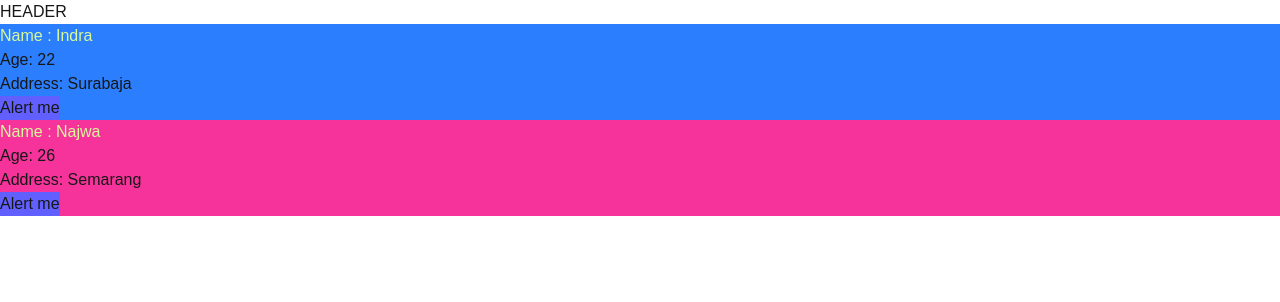
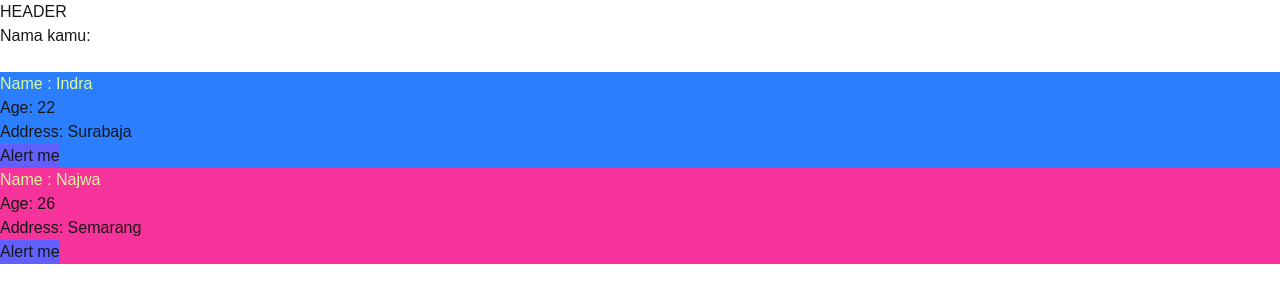
Before and after one commit to satya2221/learn-basic-next, a Next.js app: page /about in a window 1280 px wide. Shown: the top 302 px of the page. Built offline with nearby package versions, Linux system fonts and the light colour scheme.

Commit message:
feat: learn useState in Next

```diff
--- a/src/app/about/page.js
+++ b/src/app/about/page.js
@@ -1,10 +1,12 @@
 import { Header } from "@/components/header"
 import { Profile } from "@/components/profile";
+import { Form } from "@/components/form";
 
 export default function Page(){
   return (
     <div>
         <Header />
+        <Form />
         <Profile name="Indra" age="22" address="Surabaja" gender="m" />
         <Profile name="Najwa" age="26" address="Semarang" gender="f" />
     </div>
--- /dev/null
+++ b/src/components/form.jsx
@@ -0,0 +1,14 @@
+"use client"
+import { useState } from "react";
+
+export const Form = () => {
+    const [input, setInput] = useState("")
+    return(
+        <div>
+            <div>Nama kamu: {input}</div>
+            <input type="text" onChange={(event)=>{
+                setInput(event.target.value)
+            }} />
+        </div>
+    );
+}
```
